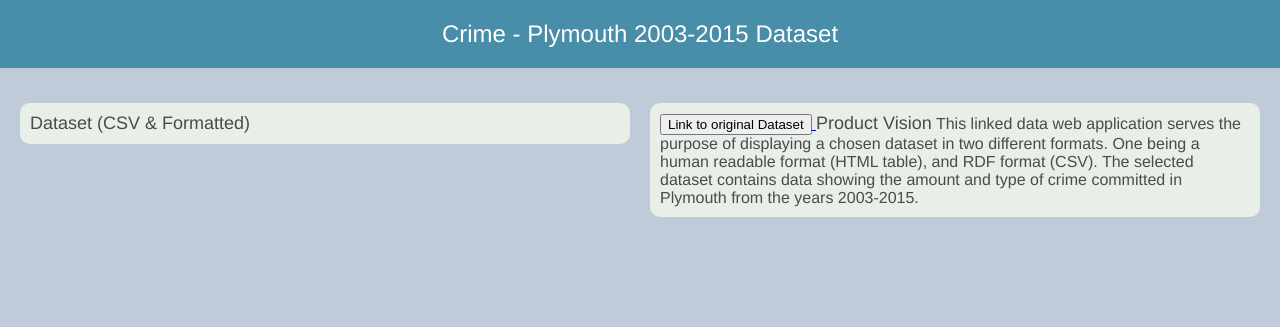
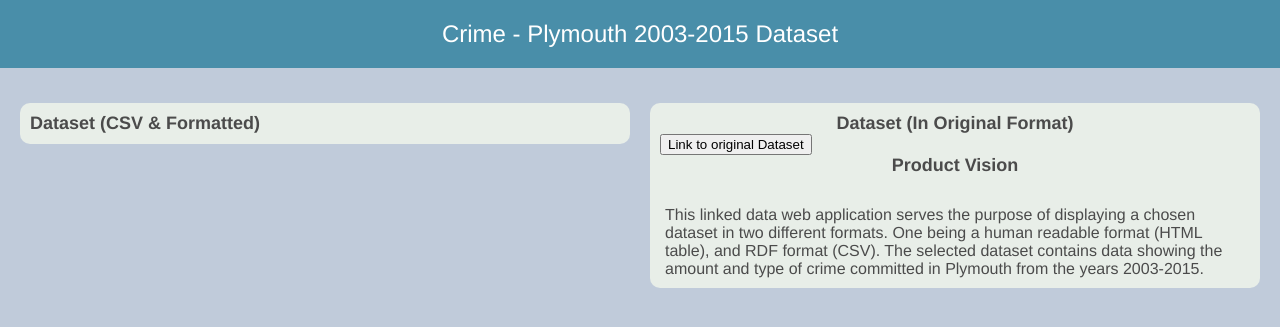
Before and after one commit to shaun-howarth/COMP-2001, a PHP site: page / in a window 1280 px wide. Shown: the top 327 px of the page. Run offline with PHP 8.4, Linux system fonts and the light colour scheme.

Commit message:
Have created CSS classes for text stored in body cards.
Have created three CSS classes for text appearence and formatting. "subtitle-text" span class used for the subtitle text in the body cards. "subtitle-align" div class for wrapping "subtitle-text" into the center. Finally, "margin-space", to leave a gap between text or other content.

```diff
--- a/Web App/pages/assets/css/style.css
+++ b/Web App/pages/assets/css/style.css
@@ -22,8 +22,17 @@ body {
 
 .subtitle-text {
     font-size: var(--font-medium);
+    font-weight: bold;
 }
 
+.subtitle-align {
+    text-align: center;
+}
+
+
+.margin-space {
+    padding: 30px 10px 0px 5px;;
+}
 
 .title-text {
     font-size: var(--font-large);
--- a/Web App/pages/index.php
+++ b/Web App/pages/index.php
@@ -20,42 +20,40 @@
 </div>
 
 
-
-
-
 <div class="wrapper">
 
 
     <div class="body-card">
         <span class="subtitle-text">Dataset (CSV & Formatted)</span>
-
-
     </div>
 
 
 
     <div class="body-card">
 
+        <div class="subtitle-align">
+            <span class="subtitle-text">Dataset (In Original Format)</span>
+        </div>
+
         <a href="https://plymouth.thedata.place/dataset/crime/resource/26904f63-e13a-450c-85c7-954b66229871">
             <button>Link to original Dataset</button>
         </a>
 
-        <span class="subtitle-text">Product Vision</span>
+        <div class="subtitle-align">
+            <span class="subtitle-text">Product Vision</span>
+        </div>
 
-        <span class="body-text">This linked data web application serves the purpose of displaying a chosen dataset in two different formats.
-            One being a human readable format (HTML table), and RDF format (CSV). The selected dataset contains data showing the amount and type of crime committed in Plymouth from the years 2003-2015.
-        </span>
+        <div class="margin-space">
+            <span class="body-text">This linked data web application serves the purpose of displaying a chosen dataset in two different formats.
+                One being a human readable format (HTML table), and RDF format (CSV). The selected dataset contains data showing the amount and type of crime committed in Plymouth from the years 2003-2015.
+            </span>
+        </div>
     </div>
-
-
 
 
 </div>
 
 
 
-
-
-
 </body>
 </html>
```
